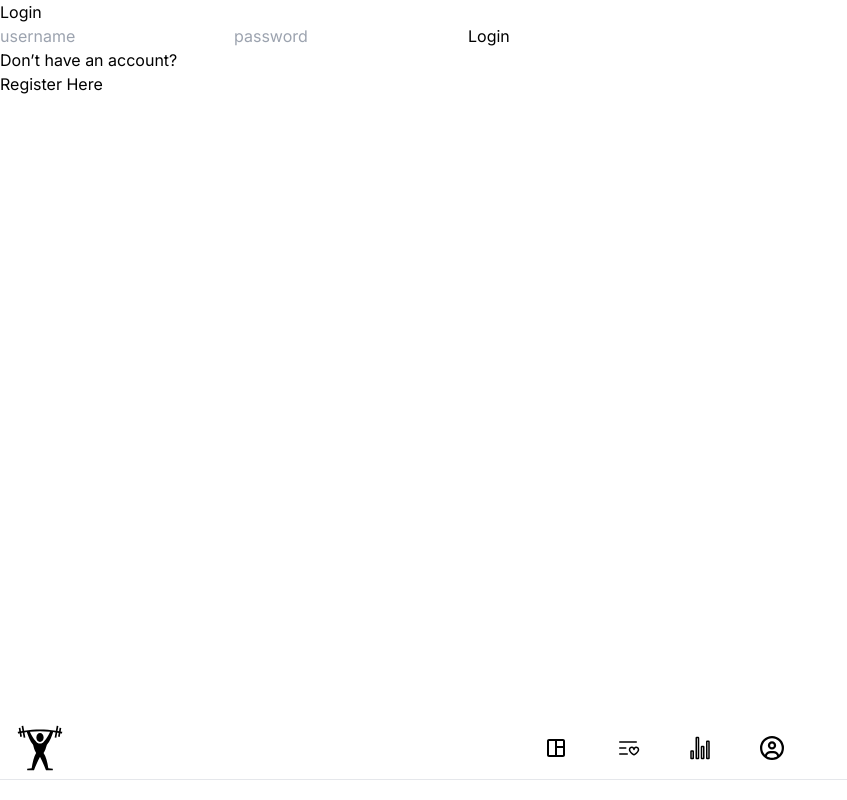
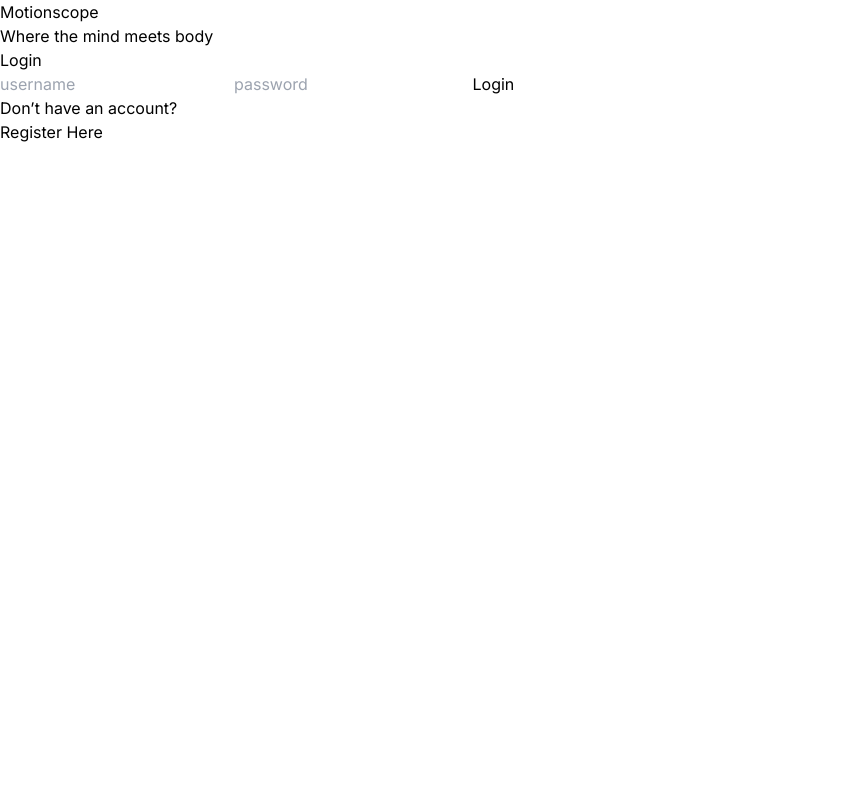
Before and after one commit to LEPII/Next-Tracker, a Next.js app in the folder motionscope/: page /login in a window 1280 px wide. Shown: the whole page, without its empty margins (0-847 px from the left). Built offline with nearby package versions, Linux system fonts and the light colour scheme.

Commit message:
installed Auth0

```diff
--- a/motionscope/package.json
+++ b/motionscope/package.json
@@ -10,6 +10,7 @@
     "lint": "next lint"
   },
   "dependencies": {
+    "@auth0/nextjs-auth0": "^3.5.0",
     "@prisma/client": "^5.14.0",
     "axios": "^1.6.8",
     "bcrypt": "^5.1.1",
@@ -18,7 +19,6 @@
     "express-session": "^1.18.0",
     "mysql": "^2.18.1",
     "next": "latest",
-    "next-auth": "beta",
     "nodemon": "^3.1.0",
     "react": "^18",
     "react-dom": "^18",
--- /dev/null
+++ b/motionscope/src/app/api/auth/[auth0]/route.js
@@ -0,0 +1,3 @@
+import { handleAuth } from "@auth0/nextjs-auth0";
+
+export const GET = handleAuth();
--- a/motionscope/src/app/layout.js
+++ b/motionscope/src/app/layout.js
@@ -1,6 +1,7 @@
 import { Inter } from "next/font/google";
 import "./globals.css";
-import Navbar from "./Navbar";
+import Navbar from "./components/Navbar";
+import { UserProvider } from "@auth0/nextjs-auth0/client";
 
 const inter = Inter({ subsets: ["latin"] });
 
@@ -12,10 +13,14 @@ export const metadata = {
 export default function RootLayout({ children }) {
   return (
     <html lang="en">
-      <body className={inter.className}>
-        <Navbar />
-        <main> {children}</main>
-      </body>
+      <UserProvider>
+        <body className={inter.className}>
+          <main>
+            <h1>Motionscope</h1>
+            <h2>Where the mind meets body</h2>
+            {children}</main>
+        </body>
+      </UserProvider>
     </html>
   );
 }
--- a/motionscope/src/app/login/page.js
+++ b/motionscope/src/app/login/page.js
@@ -20,7 +20,7 @@ const Page = () => {
         name="password"
         placeholder="password "
         onChange={(e) => setLoginPassword(e.target.value)}></input>
-      <button> Login </button>
+      <Link href="/api/auth/login"> Login </Link>
       <div>
         <p>Don&rsquo;t have an account?</p>
         <Link href="/register"> Register Here </Link>
--- a/motionscope/src/app/page.js
+++ b/motionscope/src/app/page.js
@@ -1,3 +1,5 @@
+"use client"
+
 
 export default function Home() {
   return (
```
Also changed, not shown: motionscope/middleware.js (added), motionscope/src/app/components/Navbar.js (renamed from motionscope/src/app/Navbar.js), 1 other file (tests, documents, lock files or other folders).
